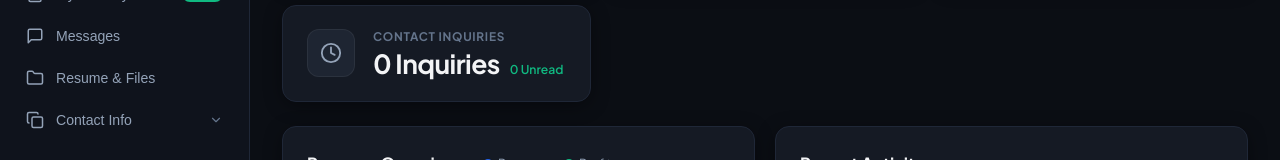
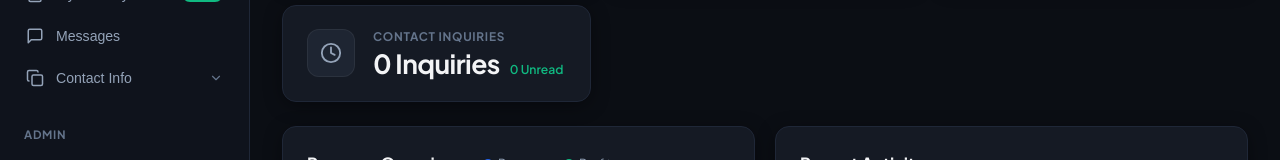
Before and after one commit to hiteshkumarsuthar/Portfolio_Website, a React (Vite) app in the folder Portfolio Website/Dashboard/: page / in a window 1280 px wide. Shown: the part 321-481 px from the top of the page. Built offline with nearby package versions, Linux system fonts and the light colour scheme; no server answers.

Commit message:
dashboard change

```diff
--- a/Portfolio Website/Dashboard/src/components/Sidebar.jsx
+++ b/Portfolio Website/Dashboard/src/components/Sidebar.jsx
@@ -37,7 +37,7 @@ export default function Sidebar({
     // { id: 'education', label: 'Education & Certs', icon: Layers, hasSubmenu: true },
     // { id: 'achievements', label: 'Achievements', icon: FileBarChart },
     { id: 'messages', label: 'Messages', icon: MessageSquare, badge: unreadMessagesCount > 0 ? unreadMessagesCount : null, badgeType: 'counter' },
-    { id: 'resume', label: 'Resume & Files', icon: Folder },
+    // { id: 'resume', label: 'Resume & Files', icon: Folder },
     { id: 'contact', label: 'Contact Info', icon: Copy, hasSubmenu: true },
   ];
 
```
